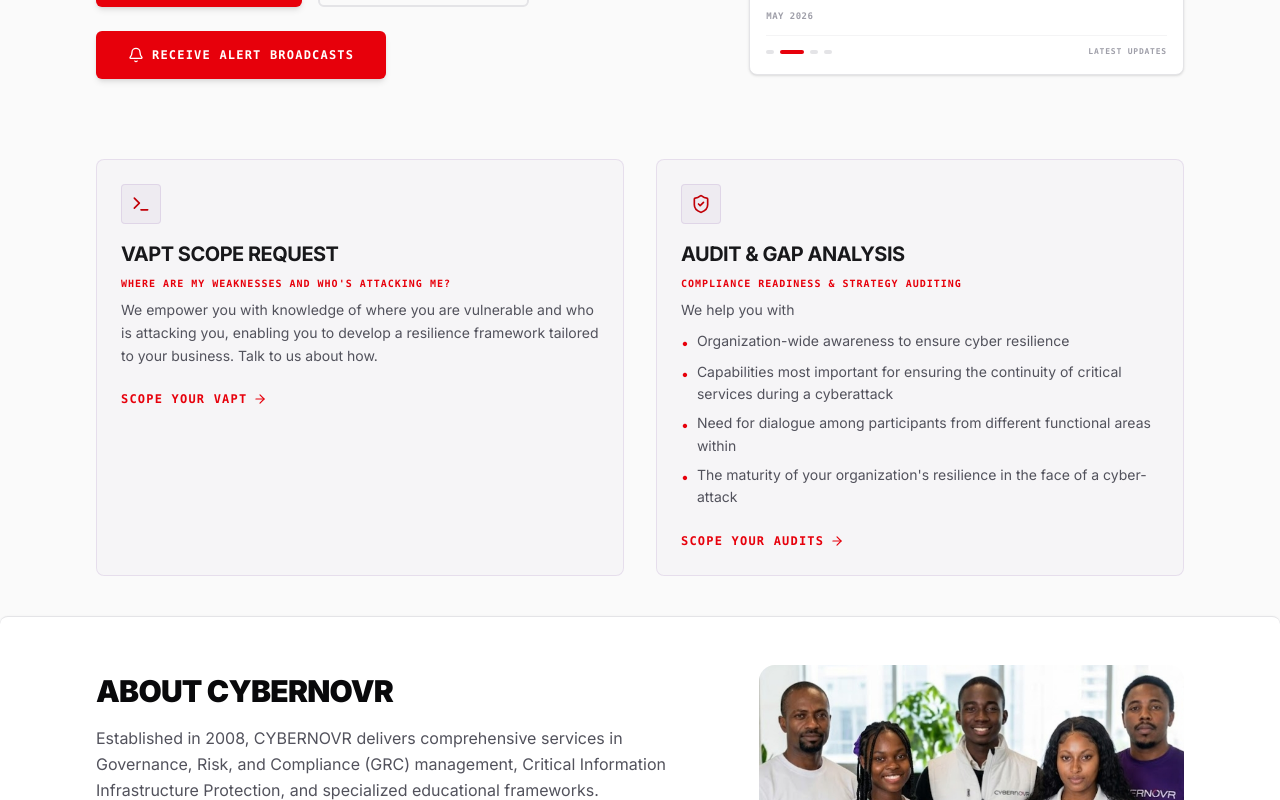
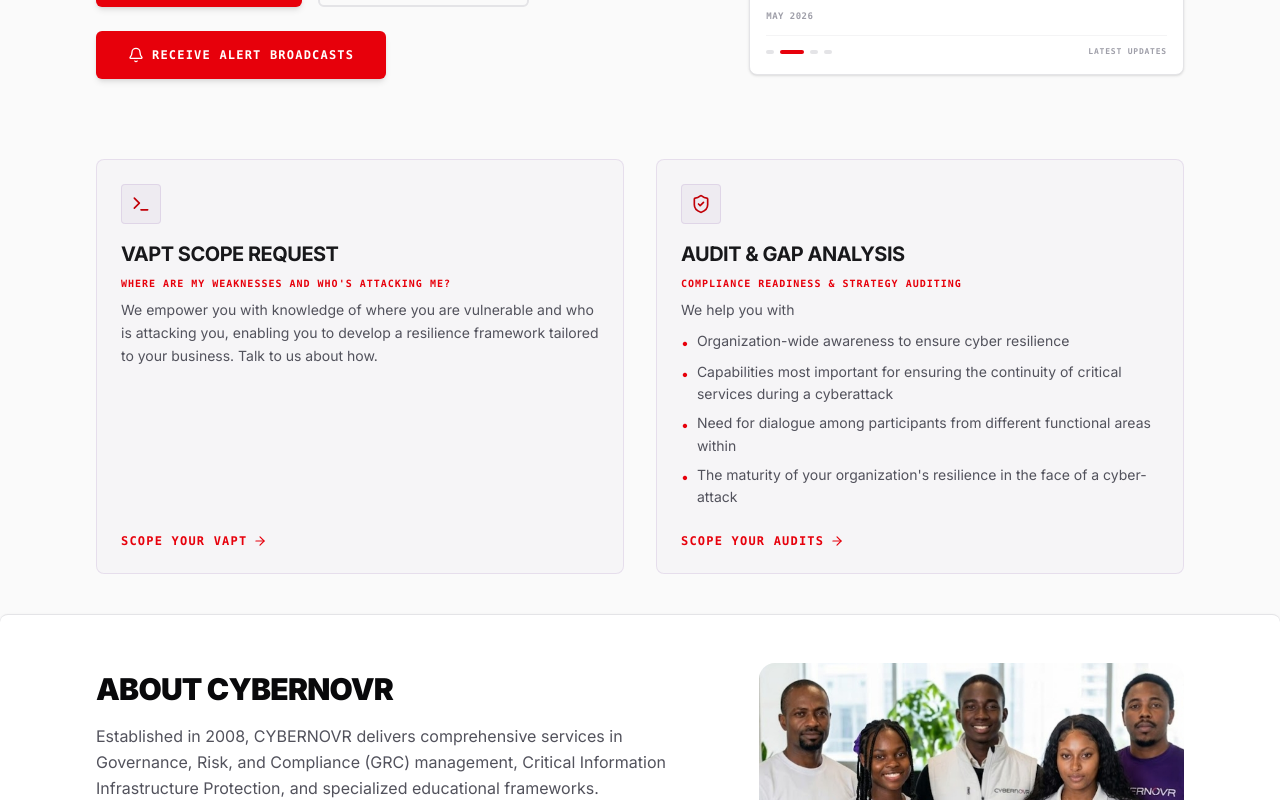
Before and after one commit to novrGitLab/cybernovr-web, a Next.js app: page / in a window 1280 px wide. Shown: the part 593-1393 px from the top of the page. Built offline with nearby package versions, Linux system fonts and the light colour scheme.

Commit message:
fix: align VAPT and Audit buttons to same vertical line

```diff
--- a/app/page.tsx
+++ b/app/page.tsx
@@ -255,8 +255,8 @@
       </section>
 
       {/* VAPT & IS AUDIT PANELS */}
-      <section className="py-6 px-4 sm:px-6 md:px-12 lg:px-24 max-w-[1536px] mx-auto text-left grid grid-cols-1 md:grid-cols-2 gap-8">
-        <div className="p-6 bg-purple-950/[0.02] border border-purple-900/10 rounded-xl space-y-4 hover:border-purple-900/20 transition-all duration-300">
+      <section className="py-6 px-4 sm:px-6 md:px-12 lg:px-24 max-w-[1536px] mx-auto text-left grid grid-cols-1 md:grid-cols-2 gap-8 items-stretch">
+        <div className="p-6 bg-purple-950/[0.02] border border-purple-900/10 rounded-xl flex flex-col space-y-4 hover:border-purple-900/20 transition-all duration-300">
           <div className="w-10 h-10 bg-purple-950/[0.04] border border-purple-900/10 text-red-700 rounded-lg flex items-center justify-center">
             <Terminal className="h-5 w-5" />
           </div>
@@ -265,12 +265,12 @@
             <span className="text-[10px] font-mono font-black tracking-widest text-red-600 block uppercase">Where are my weaknesses and who's attacking me?</span>
             <p className="text-zinc-600 text-xs md:text-sm leading-relaxed font-normal">We empower you with knowledge of where you are vulnerable and who is attacking you, enabling you to develop a resilience framework tailored to your business. Talk to us about how.</p>
           </div>
-          <button onClick={() => setIsVaptModalOpen(true)} className="inline-flex items-center gap-1.5 text-xs font-black tracking-widest text-red-600 font-mono uppercase hover:text-red-500 pt-2 group">
+          <button onClick={() => setIsVaptModalOpen(true)} className="inline-flex items-center gap-1.5 text-xs font-black tracking-widest text-red-600 font-mono uppercase hover:text-red-500 pt-2 group mt-auto">
             Scope your VAPT <ArrowRight className="h-3.5 w-3.5 group-hover:translate-x-1 transition-transform" />
           </button>
         </div>
 
-        <div className="p-6 bg-purple-950/[0.02] border border-purple-900/10 rounded-xl space-y-4 hover:border-purple-900/20 transition-all duration-300">
+        <div className="p-6 bg-purple-950/[0.02] border border-purple-900/10 rounded-xl flex flex-col space-y-4 hover:border-purple-900/20 transition-all duration-300">
           <div className="w-10 h-10 bg-purple-950/[0.04] border border-purple-900/10 text-red-700 rounded-lg flex items-center justify-center">
             <ShieldCheck className="h-5 w-5" />
           </div>
@@ -287,7 +287,7 @@
               </ul>
             </div>
           </div>
-          <button onClick={() => setIsAuditModalOpen(true)} className="inline-flex items-center gap-1.5 text-xs font-black tracking-widest text-red-600 font-mono uppercase hover:text-red-500 pt-2 group">
+          <button onClick={() => setIsAuditModalOpen(true)} className="inline-flex items-center gap-1.5 text-xs font-black tracking-widest text-red-600 font-mono uppercase hover:text-red-500 pt-2 group mt-auto">
             Scope your audits <ArrowRight className="h-3.5 w-3.5 group-hover:translate-x-1 transition-transform" />
           </button>
         </div>
```
